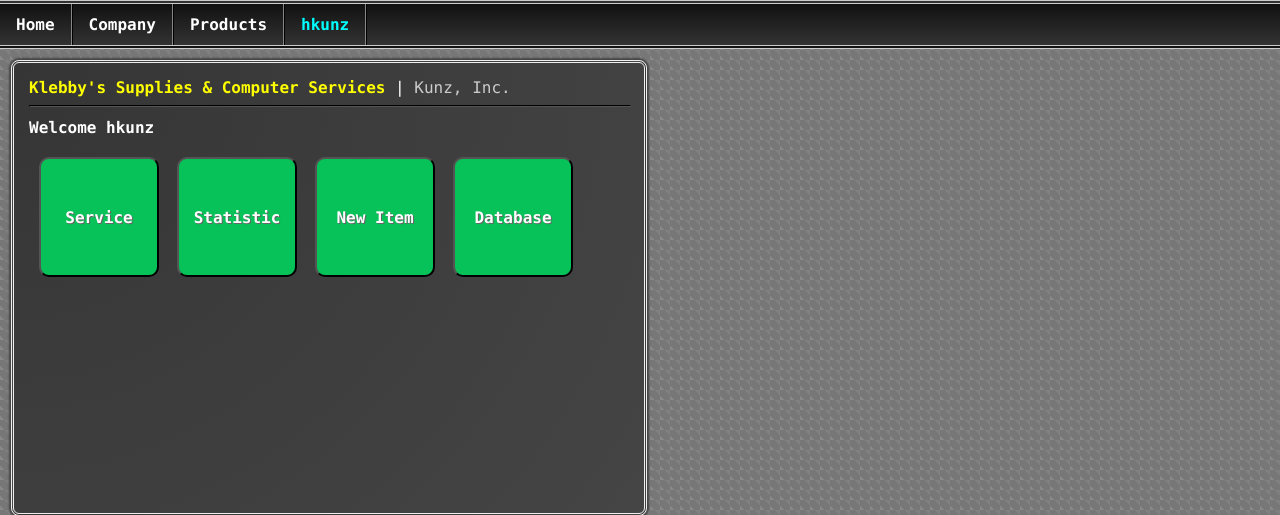
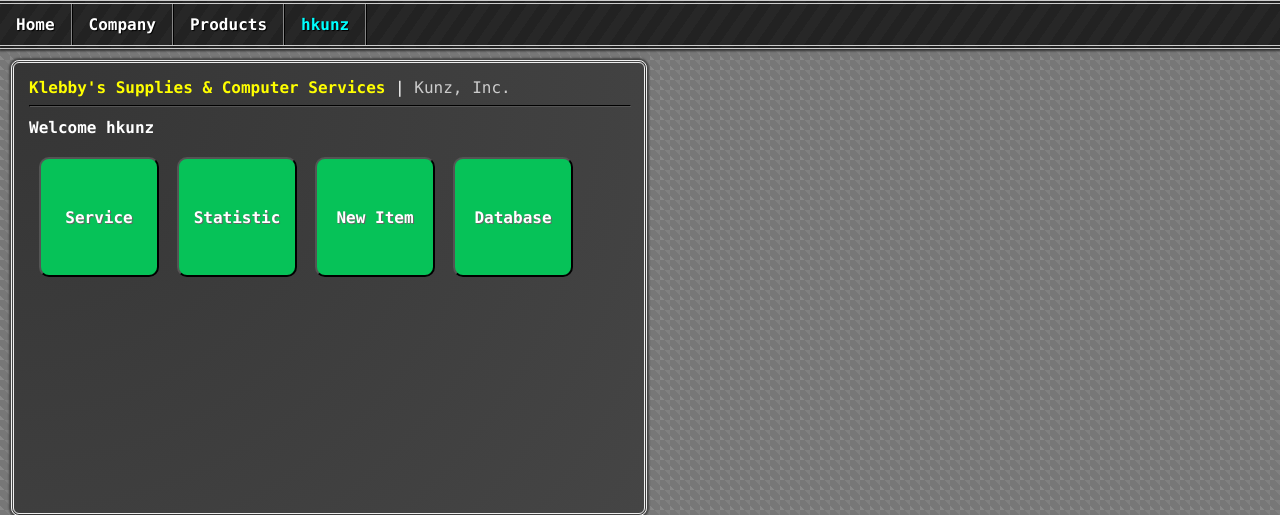
Before and after one commit to hkunz/webpos-system, a PHP site: page /klebbys/welcome.php in a window 1280 px wide. Shown: the top 515 px of the page. Run offline with PHP 8.4, Linux system fonts and the light colour scheme; a user stored in the database is signed in.

Commit message:
nav bar beautify

```diff
--- a/css/navigation-bar.css
+++ b/css/navigation-bar.css
@@ -2,8 +2,16 @@
 .navbar {
   overflow: hidden;
   background: linear-gradient(#111111, #333333);
+  background: repeating-linear-gradient(
+  -55deg,
+  #222222,
+  #222222 10px,
+  #272727 10px,
+  #272727 20px
+);
   border-bottom: 4px double #CCCCCC;
   border-top: 4px double #CCCCCC;
+  box-shadow: 0px 1px 2px 1px #333333;
 }
 
 /* Links inside the navbar */
@@ -37,6 +45,7 @@
 .navbar .menu-btn {
   font-weight: bold;
   color: #FFFFFF;
+  text-shadow: 1px 1px 1px #000000;
   border-right: 2px ridge #333333;
 }
 
```
